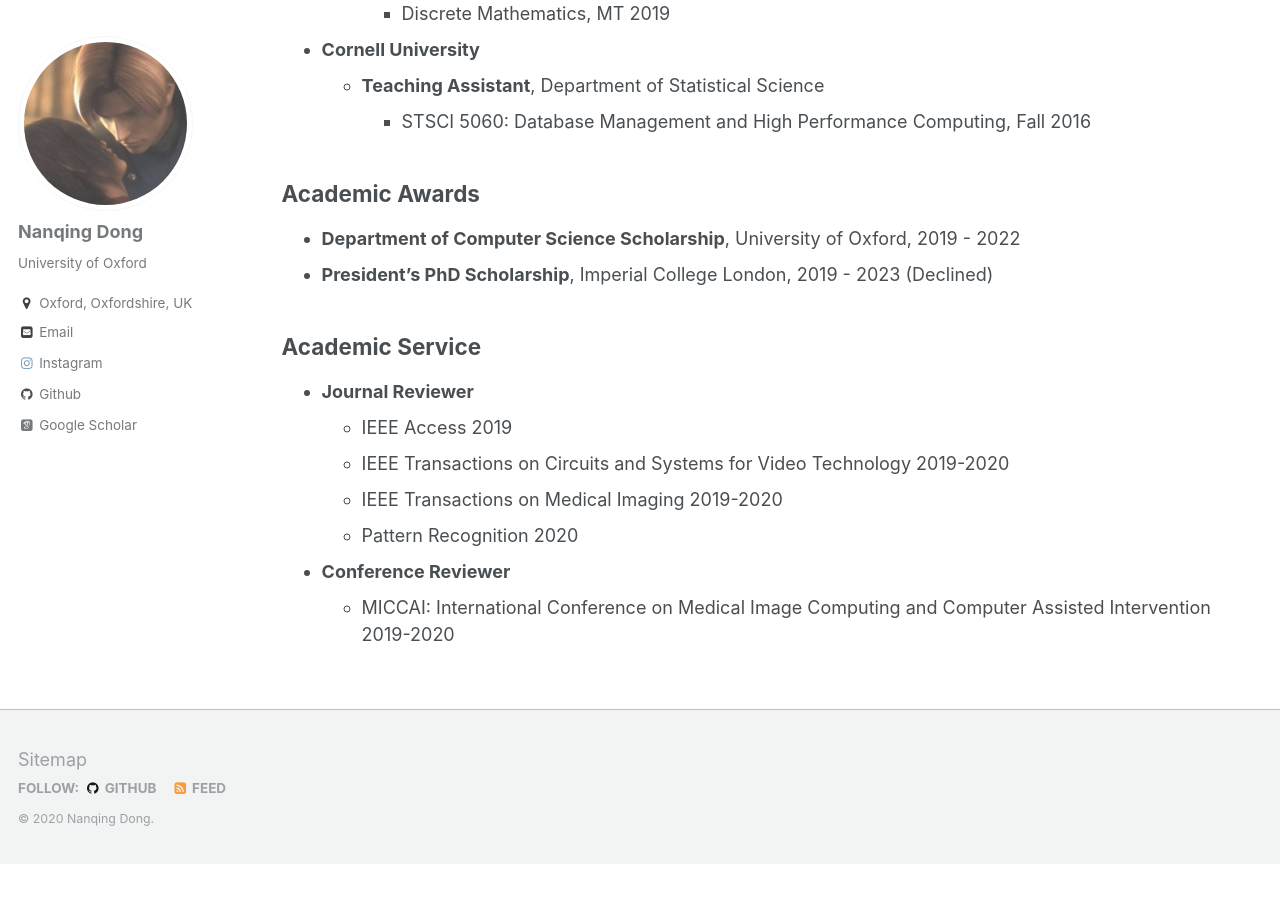
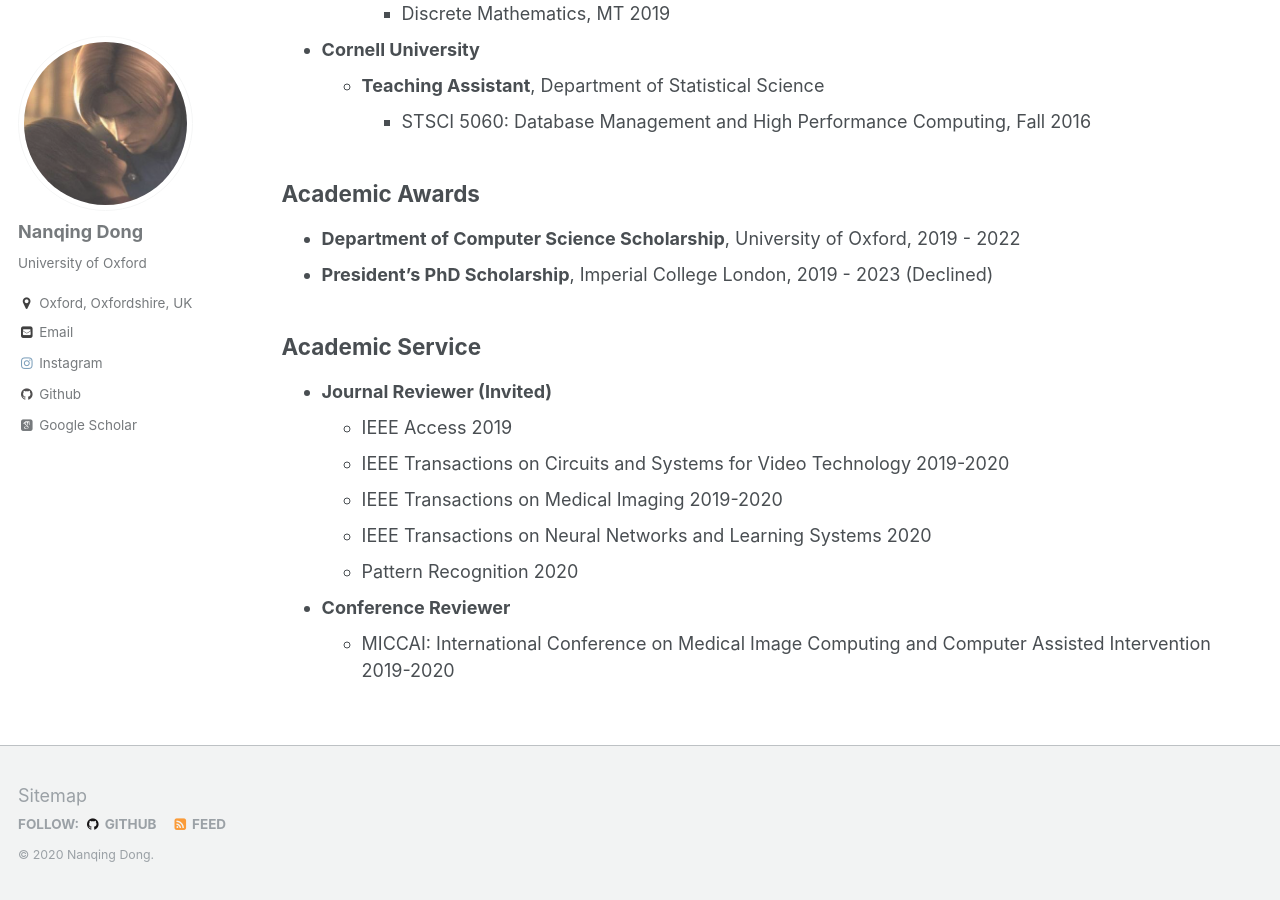
Before and after one commit to eveningdong/eveningdong.github.io, a Jekyll site: the page built from _pages/academic.md, in a window 1280 px wide and 900 px high, scrolled down 1346 px. Built offline with Jekyll 4.4.1, drawn with Linux system fonts in a browser that asks for light colours; some web fonts are replaced; before the commit the page ends 2210 px from its top, so only the background shows below that.

Commit message:
add tnnls:

```diff
--- a/_pages/academic.md
+++ b/_pages/academic.md
@@ -46,10 +46,11 @@ author_profile: true
 * **President's PhD Scholarship**, Imperial College London, 2019 - 2023 (Declined)
 
 ## Academic Service
-* **Journal Reviewer**
+* **Journal Reviewer (Invited)**
   + IEEE Access 2019
   + IEEE Transactions on Circuits and Systems for Video Technology 2019-2020
   + IEEE Transactions on Medical Imaging 2019-2020
+  + IEEE Transactions on Neural Networks and Learning Systems 2020
   + Pattern Recognition 2020
 
 * **Conference Reviewer**
```
